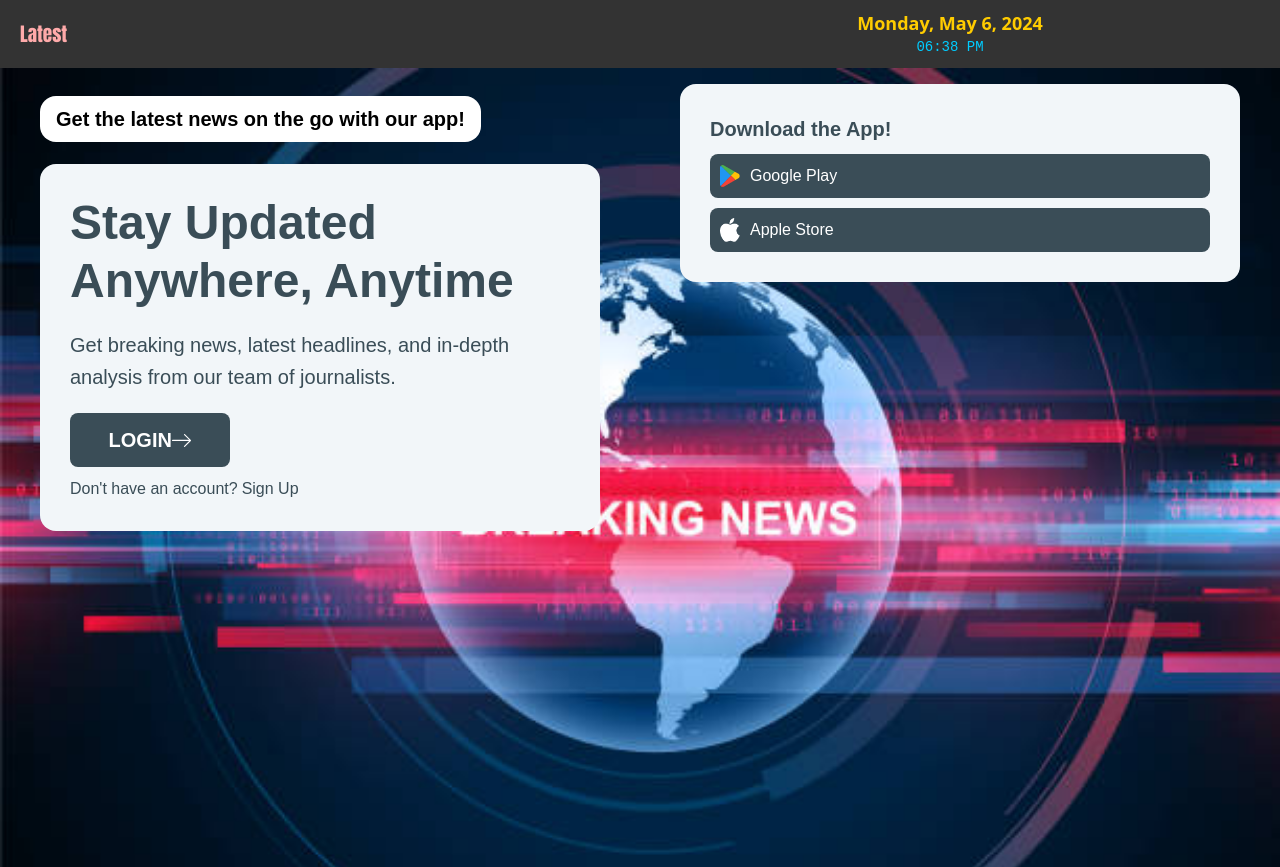
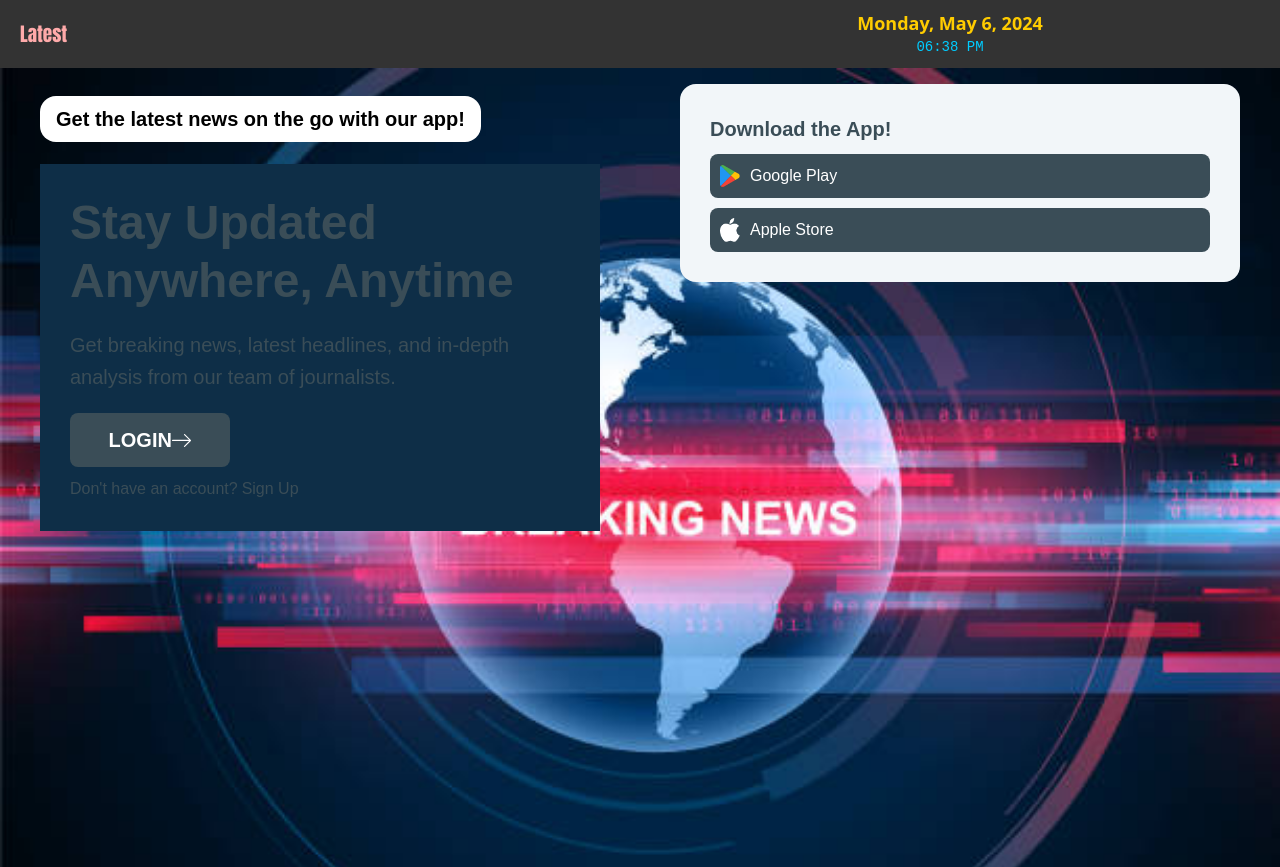
Before and after one commit to ElieNahed/LatestNewsWebApp, a React (Vite) app: page / in a window 1280 px wide. Shown: the top 867 px of the page. Built offline with nearby package versions, Linux system fonts and the light colour scheme; no server answers.

Commit message:
changing some colors

```diff
--- a/src/components/pages/Home/HomePage.css
+++ b/src/components/pages/Home/HomePage.css
@@ -30,9 +30,9 @@
 
 .flex-container {
   display: flex;
-  flex-direction: column; /* Flex column to ensure content is stacked correctly */
+  flex-direction: column;
   justify-content: space-between;
-  min-height: 100vh; /* Use min-height instead of height */
+  min-height: 100vh;
 }
 
 .main-content {
@@ -44,10 +44,10 @@
 }
 
 .content {
-  background-color: #f2f6f9;
-  border-radius: 1rem;
+  background-color: #0e2e47;
+
   padding: 1.875rem;
-  max-width: 100%; /* Added max-width */
+  max-width: 100%;
 }
 
 .main-title {
```
Also changed, not shown: src/assets/favIcon.svg (deleted).
